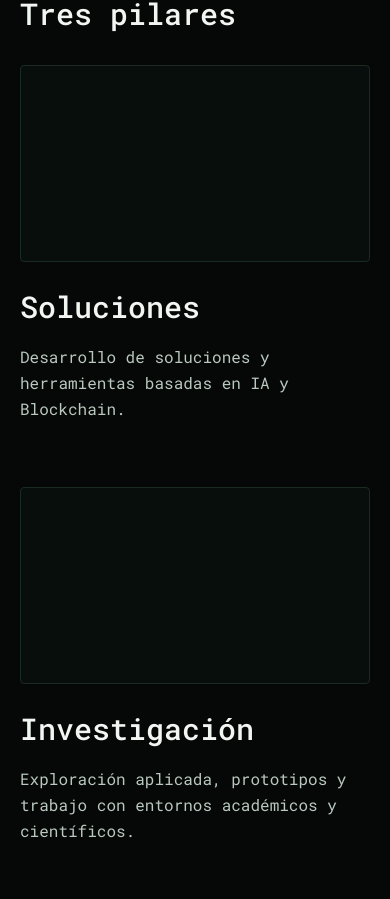
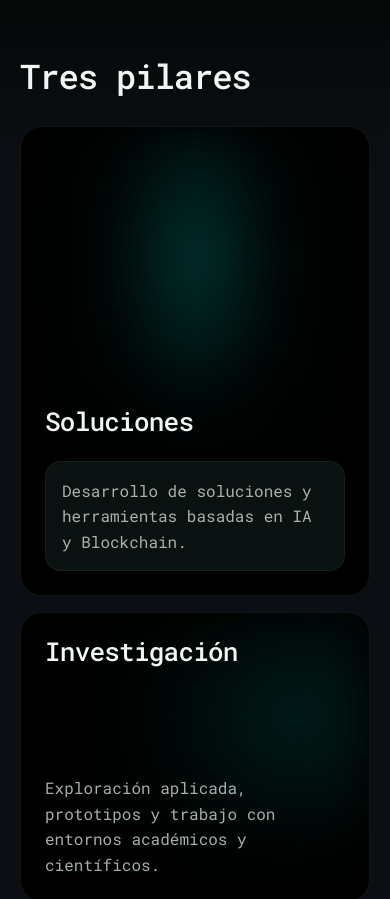
Before and after one commit to blockivia/blockivia, a Next.js app: page / in a window 390 px wide. Shown: the part 1306-2205 px from the top of the page. Built offline with nearby package versions, Linux system fonts and the light colour scheme.

Commit message:
style: tarjetas bento cinematográficas adaptables a móviles

```diff
--- a/src/app/globals.css
+++ b/src/app/globals.css
@@ -777,3 +777,208 @@ img {
 .certificate-header a {
   font-weight: 500;
 }
+
+
+/* Cinematic three-pillars bento — isolated from the preserved hero. */
+#pillars.pillars-section {
+  position: relative;
+  isolation: isolate;
+  padding-block: clamp(56px, 8vw, 116px);
+}
+#pillars.pillars-section::before {
+  content: "";
+  position: absolute;
+  inset: 0;
+  left: 50%;
+  width: 100vw;
+  transform: translateX(-50%);
+  background: linear-gradient(180deg, #050807 0%, #0b0f14 14%, #0b0f14 87%, #050807 100%);
+  z-index: -1;
+  pointer-events: none;
+}
+#pillars > h2 {
+  font-size: clamp(34px, 4.2vw, 64px);
+  line-height: 1.08;
+  letter-spacing: -0.035em;
+  margin-bottom: clamp(32px, 4vw, 60px);
+}
+#pillars .pillars-grid {
+  display: grid;
+  grid-template-columns: minmax(0, 45fr) minmax(0, 55fr);
+  grid-template-rows: repeat(2, minmax(295px, 1fr));
+  gap: 16px;
+}
+#pillars .pillar-card {
+  position: relative;
+  isolation: isolate;
+  overflow: hidden;
+  display: flex;
+  align-items: stretch;
+  min-width: 0;
+  min-height: 295px;
+  padding: clamp(26px, 3.2vw, 44px);
+  border: 1px solid rgba(255, 255, 255, 0.075);
+  border-radius: 28px;
+  background: #000;
+  color: #fff;
+}
+#pillars .pillar-card--1 {
+  grid-row: span 2;
+  min-height: 606px;
+}
+#pillars .pillar-art {
+  position: absolute;
+  inset: 0;
+  z-index: -1;
+  overflow: hidden;
+  pointer-events: none;
+}
+#pillars .pillar-art::before {
+  content: "";
+  position: absolute;
+  inset: 0;
+  background: radial-gradient(ellipse at 72% 36%, rgba(0, 209, 193, 0.15), transparent 58%);
+  filter: blur(24px);
+}
+#pillars .pillar-card--1 .pillar-art::before {
+  background: radial-gradient(ellipse at 50% 28%, rgba(0, 209, 193, 0.24), rgba(0, 70, 67, 0.08) 34%, transparent 65%);
+}
+#pillars .pillar-art::after {
+  content: "";
+  position: absolute;
+  inset: 0;
+  background: linear-gradient(0deg, #000 0%, transparent 55%);
+  pointer-events: none;
+}
+#pillars .pillar-card:not(:first-child) .pillar-art::after {
+  background: linear-gradient(90deg, #000 0%, transparent 88%);
+}
+#pillars .pillar-art .media-slot {
+  position: absolute;
+  inset: 0;
+  width: 100%;
+  height: 100%;
+  aspect-ratio: auto;
+  border: 0;
+  border-radius: 0;
+  background: transparent;
+}
+#pillars .pillar-art .media-slot[data-asset-state="pending"] {
+  background: transparent;
+  border: 0;
+}
+#pillars .pillar-art .media-poster {
+  object-fit: contain;
+  object-position: center 34%;
+}
+#pillars .pillar-card:not(:first-child) .media-poster {
+  object-position: 85% center;
+}
+#pillars .pillar-copy {
+  position: relative;
+  z-index: 1;
+  display: flex;
+  flex-direction: column;
+  justify-content: space-between;
+  width: 100%;
+  min-height: 100%;
+  gap: 24px;
+}
+#pillars .pillar-card--1 .pillar-copy {
+  justify-content: flex-end;
+}
+#pillars .pillar-card h3 {
+  margin: 0;
+  color: #f2f7f5;
+  font-size: clamp(28px, 2.7vw, 42px);
+  font-weight: 500;
+  line-height: 1.14;
+  letter-spacing: -0.03em;
+}
+#pillars .pillar-card p {
+  max-width: 490px;
+  margin: 0;
+  font-size: clamp(16px, 1.25vw, 18px);
+  font-weight: 400;
+  line-height: 1.6;
+  color: rgba(235, 248, 244, 0.7);
+}
+#pillars .pillar-card--1 p {
+  padding: 20px 22px;
+  border: 1px solid rgba(255, 255, 255, 0.06);
+  border-radius: 16px;
+  background: rgba(13, 25, 23, 0.72);
+  backdrop-filter: blur(10px);
+}
+#pillars .pillar-card:not(:first-child) p {
+  max-width: 70%;
+}
+#pillars.bento-ready > h2,
+#pillars.bento-ready .pillar-card,
+#pillars.bento-ready .pillar-copy > * {
+  transition:
+    opacity 750ms cubic-bezier(0.2, 0.8, 0.2, 1),
+    transform 900ms cubic-bezier(0.2, 0.8, 0.2, 1);
+}
+#pillars.bento-ready:not(.bento-in) > h2 {
+  opacity: 0;
+  transform: translateY(28px);
+}
+#pillars.bento-ready:not(.bento-in) .pillar-card {
+  opacity: 0;
+  transform: translateY(46px) scale(0.96);
+}
+#pillars.bento-ready:not(.bento-in) .pillar-copy > * {
+  opacity: 0;
+  transform: translateY(22px);
+}
+#pillars.bento-in .pillar-card--1 { transition-delay: 100ms; }
+#pillars.bento-in .pillar-card--2 { transition-delay: 240ms; }
+#pillars.bento-in .pillar-card--3 { transition-delay: 390ms; }
+#pillars.bento-in .pillar-copy > h3 { transition-delay: 620ms; }
+#pillars.bento-in .pillar-copy > p { transition-delay: 780ms; }
+
+@media (max-width: 900px) {
+  #pillars.pillars-section {
+    padding-block: 64px;
+  }
+  #pillars .pillars-grid {
+    grid-template-columns: minmax(0, 1fr);
+    grid-template-rows: none;
+    gap: 16px;
+  }
+  #pillars .pillar-card--1 {
+    grid-row: auto;
+    min-height: 470px;
+  }
+  #pillars .pillar-card:not(:first-child) {
+    min-height: 290px;
+  }
+  #pillars .pillar-card:not(:first-child) p {
+    max-width: 78%;
+  }
+  #pillars .pillar-card h3 {
+    font-size: clamp(26px, 6vw, 34px);
+  }
+}
+@media (max-width: 480px) {
+  #pillars .pillar-card {
+    padding: 24px;
+    border-radius: 22px;
+  }
+  #pillars .pillar-card:not(:first-child) p {
+    max-width: 100%;
+  }
+  #pillars .pillar-card--1 p {
+    padding: 16px;
+  }
+}
+@media (prefers-reduced-motion: reduce) {
+  #pillars.bento-ready > h2,
+  #pillars.bento-ready .pillar-card,
+  #pillars.bento-ready .pillar-copy > * {
+    opacity: 1 !important;
+    transform: none !important;
+    transition: none !important;
+  }
+}
```
